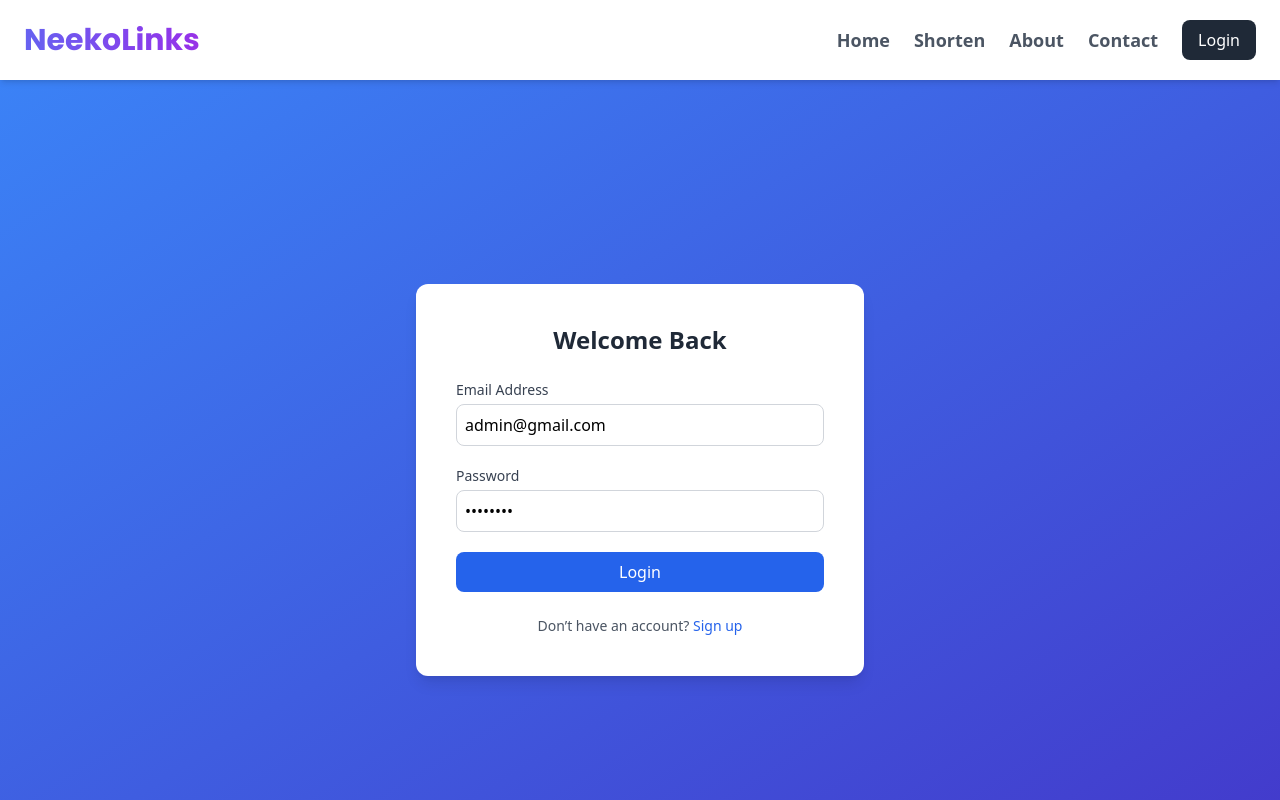
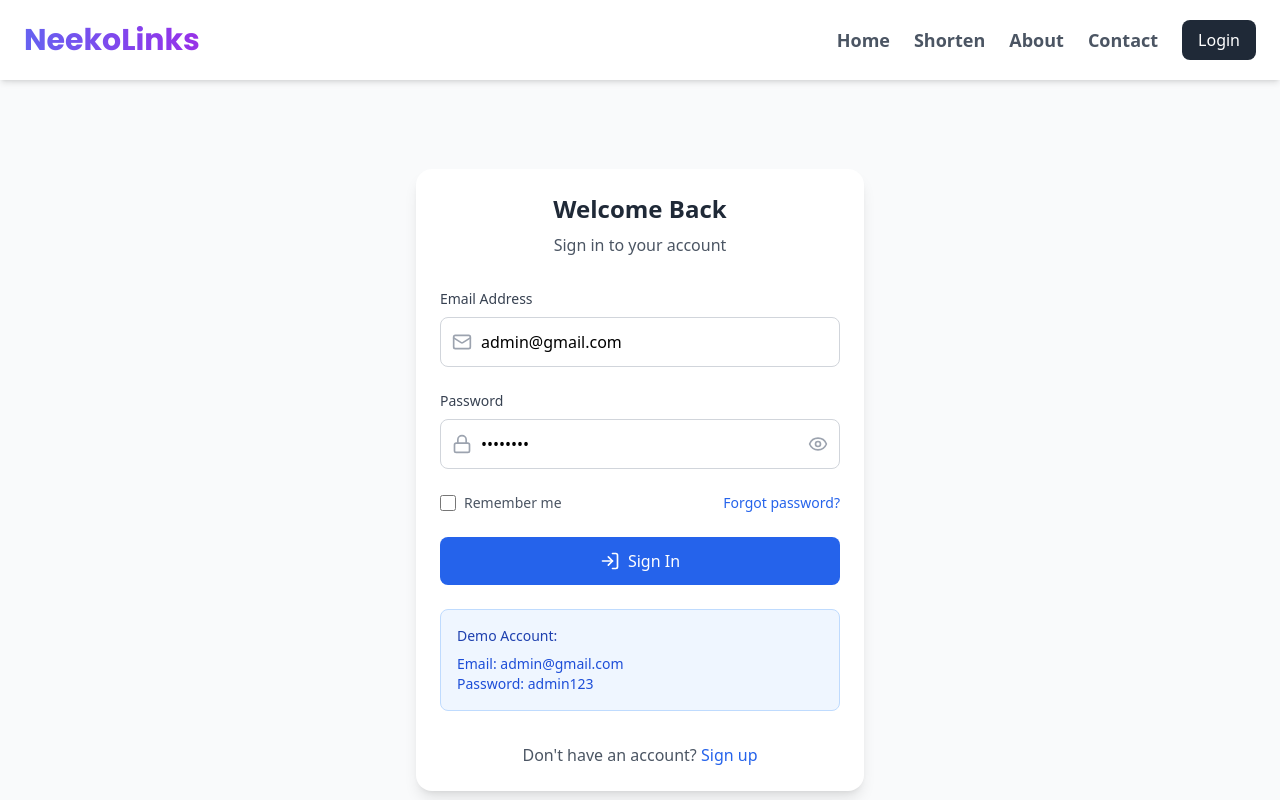
Before and after one commit to Adil-Soomro/neekoLinks, a Next.js app: page /login in a window 1280 px wide. Shown: the top 800 px of the page. Built offline with nearby package versions, Linux system fonts and the light colour scheme.

Commit message:
Improved version and fixed error

```diff
--- a/app/api/dashboard/route.js
+++ b/app/api/dashboard/route.js
@@ -5,11 +5,10 @@ import { url } from "@/models/URLSchema";
 export async function GET() {
   try {
     // Connect to Database +++
-   await connectdb()
+    await connectdb();
 
     // Fetch all items from the "contact" collection
-    const items = await url.find()
-    console.log(items)
+    const items = await url.find();
 
     return Response.json({
       success: true,
@@ -31,7 +30,6 @@ export async function GET() {
 export async function DELETE(req) {
   try {
     const { id } = await req.json();
-    console.log("Received ID:", id);
 
     if (!id) {
       return new Response(
@@ -40,11 +38,9 @@ export async function DELETE(req) {
       );
     }
 
-    // connect database +++
-    await connectdb()
+    await connectdb();
 
-    const result = await url.deleteOne({_id: new ObjectId(id)})
-    // const result = await collection.deleteOne({ _id: new ObjectId(id) });
+    const result = await url.deleteOne({ _id: new ObjectId(id) });
 
     if (result.deletedCount === 1) {
       return new Response(
--- a/app/api/generate/route.js
+++ b/app/api/generate/route.js
@@ -2,68 +2,40 @@ import connectdb from "@/lib/mongodb";
 import { url } from "@/models/URLSchema";
 
 export async function POST(request) {
+  const body = await request.json();
+  const shorturl = body.shorturl;
 
-    const body = await request.json()
-    const shorturl = body.shorturl;
-    console.log(shorturl)
+  await connectdb();
 
-    // Connect to Database +++
-    await connectdb()
-
-    const doc = await url.findOne({ shortUrl: shorturl })
+  const doc = await url.findOne({ shortUrl: shorturl });
   if (doc) {
-        return Response.json({ success: false, error: true, message: 'URL Already Exists!' })
+    return Response.json({
+      success: false,
+      error: true,
+      message: "URL Already Exists!",
+    });
   }
 
   const result = await url.create({
     url: body.url,
     shortUrl: body.shorturl,
-        clicks: 0
-    })
-    console.log(result);
+    clicks: 0,
+  });
 
-    return Response.json({ success: true, error: false, message: 'URL Generated Successfully!' })
+  return Response.json({
+    success: true,
+    error: false,
+    message: "URL Generated Successfully!",
+  });
 }
 
-//   export async function GET(req) {
-//     const { shorturl } = req.query;
-
-//     if (!shorturl) {
-//         return new Response(
-//             JSON.stringify({ success: false, message: "shorturl is required" }),
-//             { status: 400 }
-//         );
-//     }
-
-//     // connect to database +++
-//     await connectdb()
-
-//     const link = await url.findOne({ shorturl });
-//     if (!link) {
-//         return new Response(
-//             JSON.stringify({ success: false, message: "URL not found" }),
-//             { status: 404 }
-//         );
-//     }
-
-//     // Increment the click count
-//     await url.updateOne(
-//         { shorturl },
-//         { $inc: { clicks: 1 } }
-//     );
-
-//     // Redirect the user to the original URL
-//     return new Response(null, {
-//         status: 302,
-//         headers: { Location: link.url },
-//     });
-// }
 export async function GET() {
-    // connect to database +++
   await connectdb();
 
   const data = await url.find().sort({ createdAt: -1 }).limit(6);
 
-    return new Response(JSON.stringify({ success: true, data }),
-        { status: 200, headers: { 'content-type': 'application/json' } });
+  return new Response(JSON.stringify({ success: true, data }), {
+    status: 200,
+    headers: { "content-type": "application/json" },
+  });
 }
--- a/app/login/page.js
+++ b/app/login/page.js
@@ -2,14 +2,20 @@
 import React, { useState } from "react";
 import crypto from "crypto";
 import { useRouter } from "next/navigation";
+import { Eye, EyeOff, Lock, Mail, LogIn } from "lucide-react";
+import toast, { Toaster } from "react-hot-toast";
 
-const Page = () => {
+const LoginPage = () => {
   const router = useRouter();
   const [email, setEmail] = useState("admin@gmail.com");
   const [password, setPassword] = useState("admin123");
+  const [showPassword, setShowPassword] = useState(false);
+  const [isLoading, setIsLoading] = useState(false);
 
   const handleSubmit = async (e) => {
     e.preventDefault();
+    setIsLoading(true);
+
     try {
       const res = await fetch("/api/login", {
         method: "POST",
@@ -18,81 +24,152 @@ const Page = () => {
       });
 
       const data = await res.json();
-      console.log(data);
+
       if (data.success) {
         const token = crypto.randomBytes(16).toString("hex");
         const expiry = Date.now() + 3600000;
+
         localStorage.setItem("token", token);
         localStorage.setItem("tokenExpiry", expiry);
-        router.push("/dashboard");
-      } else if (data.error) {
-        alert(data.message);
+
+        toast.success("Login successful!");
+        setTimeout(() => router.push("/dashboard"), 1000);
+      } else {
+        toast.error(data.message || "Invalid credentials");
       }
     } catch (error) {
-      alert("An error occurred during login. Please try again.");
+      toast.error("Login failed. Please try again.");
+    } finally {
+      setIsLoading(false);
     }
   };
 
   return (
-    <div className="flex min-h-screen items-center justify-center bg-gradient-to-br from-blue-500 to-indigo-700 px-4">
-      <div className="w-full max-w-md bg-white rounded-xl shadow-lg p-8 sm:p-10">
-        <h2 className="text-2xl font-bold text-gray-800 text-center mb-6">
+    <>
+      <Toaster position="top-center" />
+      <div className="min-h-screen bg-gray-50 flex items-center justify-center p-4">
+        <div className="w-full max-w-md">
+          <div className="bg-white rounded-2xl shadow-lg p-6">
+            <div className="text-center mb-8">
+              <h1 className="text-2xl font-bold text-gray-800 mb-2">
                 Welcome Back
-        </h2>
-        <form onSubmit={handleSubmit} className="space-y-5">
+              </h1>
+              <p className="text-gray-600">Sign in to your account</p>
+            </div>
+
+            <form onSubmit={handleSubmit} className="flex flex-col gap-6">
               <div>
-            <label
-              htmlFor="email"
-              className="block text-sm font-medium text-gray-700"
-            >
+                <label className="block text-sm font-medium text-gray-700 mb-2">
                   Email Address
                 </label>
+                <div className="relative">
+                  <Mail className="absolute left-3 top-1/2 transform -translate-y-1/2 h-5 w-5 text-gray-400" />
                   <input
                     type="email"
-              id="email"
-              className="mt-1 w-full p-2 border border-gray-300 rounded-lg focus:ring-2 focus:ring-blue-500 focus:outline-none"
                     value={email}
                     onChange={(e) => setEmail(e.target.value)}
-              placeholder="you@example.com"
+                    className="w-full pl-10 pr-4 py-3 border border-gray-300 rounded-lg focus:ring-2 focus:ring-blue-500 focus:border-blue-500 outline-none transition"
+                    placeholder="admin@gmail.com"
                     required
                   />
                 </div>
+              </div>
 
               <div>
-            <label
-              htmlFor="password"
-              className="block text-sm font-medium text-gray-700"
-            >
+                <label className="block text-sm font-medium text-gray-700 mb-2">
                   Password
                 </label>
+                <div className="relative">
+                  <Lock className="absolute left-3 top-1/2 transform -translate-y-1/2 h-5 w-5 text-gray-400" />
                   <input
-              type="password"
-              id="password"
-              className="mt-1 w-full p-2 border border-gray-300 rounded-lg focus:ring-2 focus:ring-blue-500 focus:outline-none"
+                    type={showPassword ? "text" : "password"}
                     value={password}
                     onChange={(e) => setPassword(e.target.value)}
-              placeholder="••••"
+                    className="w-full pl-10 pr-12 py-3 border border-gray-300 rounded-lg focus:ring-2 focus:ring-blue-500 focus:border-blue-500 outline-none transition"
+                    placeholder="••••••••"
                     required
                   />
+                  <button
+                    type="button"
+                    onClick={() => setShowPassword(!showPassword)}
+                    className="absolute right-3 top-1/2 transform -translate-y-1/2"
+                  >
+                    {showPassword ? (
+                      <EyeOff className="h-5 w-5 text-gray-400 hover:text-gray-600" />
+                    ) : (
+                      <Eye className="h-5 w-5 text-gray-400 hover:text-gray-600" />
+                    )}
+                  </button>
+                </div>
+              </div>
+
+              <div className="flex items-center justify-between">
+                <label className="flex items-center">
+                  <input
+                    type="checkbox"
+                    className="h-4 w-4 text-blue-600 rounded focus:ring-blue-500"
+                  />
+                  <span className="ml-2 text-sm text-gray-600">
+                    Remember me
+                  </span>
+                </label>
+                <a
+                  href="#"
+                  className="text-sm text-blue-600 hover:text-blue-800"
+                >
+                  Forgot password?
+                </a>
               </div>
 
               <button
                 type="submit"
-            className="w-full bg-blue-600 text-white py-2 px-4 rounded-lg hover:bg-blue-700 focus:ring-4 focus:ring-blue-300 transition duration-300"
+                disabled={isLoading}
+                className="w-full bg-blue-600 hover:bg-blue-700 text-white py-3 px-4 rounded-lg font-medium transition duration-200 disabled:opacity-70 disabled:cursor-not-allowed flex items-center justify-center"
               >
-            Login
+                {isLoading ? (
+                  <>
+                    <div className="h-5 w-5 border-2 border-white border-t-transparent rounded-full animate-spin mr-2"></div>
+                    Signing in...
+                  </>
+                ) : (
+                  <>
+                    <LogIn className="h-5 w-5 mr-2" />
+                    Sign In
+                  </>
+                )}
               </button>
+
+              <div className="bg-blue-50 border border-blue-200 rounded-lg p-4">
+                <p className="text-sm text-blue-800 font-medium mb-2">
+                  Demo Account:
+                </p>
+                <div className="text-sm text-blue-700">
+                  <p>
+                    Email: <span className="font-medium">admin@gmail.com</span>
+                  </p>
+                  <p>
+                    Password: <span className="font-medium">admin123</span>
+                  </p>
+                </div>
+              </div>
             </form>
 
-        <p className="text-center text-sm text-gray-600 mt-6">
-          Don’t have an account?{" "}
-          <a href="#" className="text-blue-600 hover:underline">
+            <div className="mt-8 text-center">
+              <p className="text-gray-600">
+                Don't have an account?{" "}
+                <a
+                  href="#"
+                  className="text-blue-600 hover:text-blue-800 font-medium"
+                >
                   Sign up
                 </a>
               </p>
             </div>
           </div>
+        </div>
+      </div>
+    </>
   );
 };
 
-export default Page;
+export default LoginPage;
--- a/app/shorten/page.js
+++ b/app/shorten/page.js
@@ -56,19 +56,18 @@ const Shorten = () => {
   }, [generated]);
 
   const handleGenerate = () => {
-    setGenLoading(true);
-    if (url === "") {
+    if (!url) {
       setUrlError("URL is required.");
       return;
     } else {
-      setUrlError(""); // Clear the error message when URL is valid
+      setUrlError("");
     }
 
-    if (shortUrl === "") {
+    if (!shortUrl) {
       setShortUrlError("Short URL is required.");
       return;
     } else {
-      setShortUrlError(""); // Clear the error message when Short URL is valid
+      setShortUrlError("");
     }
     if (!url.includes("https://")) {
       setErrorMessage("Invalid Link! URL must include https://");
@@ -77,49 +76,40 @@ const Shorten = () => {
       setErrorMessage("");
     }
 
-    const myHeaders = new Headers();
-    myHeaders.append("Content-Type", "application/json");
+    setGenLoading("true");
 
-    const raw = JSON.stringify({
-      url: url,
-      shorturl: shortUrl,
+    const request = fetch("/api/generate", {
+      method: "POST",
+      headers: { "Content-Type": "application/json" },
+      body: JSON.stringify({
+        url,
+        shorturl: shortUrl,
+      }),
+    }).then(async (res) => {
+      const result = await res.json();
+
+      if (!result.success) {
+        throw new Error("URL Already Exists");
+      }
+
+      return result;
     });
 
-    const requestOptions = {
-      method: "POST",
-      headers: myHeaders,
-      body: raw,
-      redirect: "follow",
-    };
-
-    setTimeout(() => {
-      fetch("/api/generate", requestOptions)
-        .then((response) => response.json())
-        .then((result) => {
-          if (result.success) {
-            if (url.includes("https://")) {
-              toast.success("Your Link Generated Successfully!");
-              setGenerated(`${process.env.NEXT_PUBLIC_HOST}/${shortUrl}`);
-              setURL("");
-              setShortURL("");
-              setGenLoading(false);
-            } else {
-              toast.error("Invalid Link! URL must include https://");
-              setGenLoading(false);
-            }
-          } else {
-            toast.error("URL Already Exists!");
-            setGenLoading(false);
-          }
-        })
-        .catch(() => reject("Something went wrong, try again later!"));
-    }, 2000);
-
-    toast.promise(promise, {
+    toast.promise(request, {
       loading: "Submitting...",
       success: <b>Your Link Generated Successfully!</b>,
       error: (error) => <b>{error}</b>,
     });
+
+    request
+      .then(() => {
+        setGenerated(`${process.env.NEXT_PUBLIC_HOST}/${shortUrl}`);
+        setURL("");
+        setShortURL("");
+      })
+      .finally(() => {
+        setGenLoading(false);
+      });
   };
   const ValidateURL = (e) => {
     const isValidLink = e.includes("https://") && e.includes(".");
--- a/components/LayoutComponents/Navbar.js
+++ b/components/LayoutComponents/Navbar.js
@@ -2,9 +2,10 @@
 import React, { useEffect, useState } from "react";
 import { motion } from "framer-motion";
 import Link from "next/link";
-import { redirect, usePathname } from "next/navigation";
+import { usePathname, useRouter } from "next/navigation";
 
 const Navbar = () => {
+  const router = useRouter();
   const [isMenuOpen, setIsMenuOpen] = useState(false);
   const [LoggedIn, setLoggedIn] = useState(false);
 
@@ -18,7 +19,7 @@ const Navbar = () => {
         setLoggedIn(false);
       }
     } catch (error) {
-      redirect("/login");
+      router.push("/login");
     }
   }, []);
 
@@ -60,18 +61,6 @@ const Navbar = () => {
               </span>
             </Link>
           ))}
-          {/* <Link
-            href="/dashboard"
-            className={`py-2 px-3 rounded-xl ${
-              pathname === "/dashboard"
-                ? "text-blue-800"
-                : "text-gray-800 hover:text-black"
-            }`}
-          >
-            <span className="text-lg transition-all duration-300">
-              Dashboard
-            </span>
-          </Link> */}
           {LoggedIn ? (
             <Link
               href={"/dashboard"}
@@ -87,7 +76,7 @@ const Navbar = () => {
           ) : (
             <button
               onClick={() => {
-                redirect("/login");
+                router.push("/login");
               }}
               className={`block py-2 px-4 bg-gray-800 text-white hover:bg-gray-950 rounded-lg text-start font-medium`}
             >
@@ -181,7 +170,7 @@ const Navbar = () => {
           <button
             onClick={() => {
               setIsMenuOpen(false);
-              redirect("/login");
+              router.push("/login");
             }}
             className={`block py-2 px-4 w-full text-start hover:bg-gray-300 font-medium ${
               pathname === "/login"
--- a/components/dashboard/DashboardPage.js
+++ b/components/dashboard/DashboardPage.js
@@ -24,8 +24,8 @@ const DashboardPage = () => {
   const [activeSection, setActiveSection] = useState("overview");
   const [isSidebarOpen, setIsSidebarOpen] = useState(true);
   const [loading, setLoading] = useState(true);
-  const [error, setError] = (useState < string) | (null > null);
-  const [data, setData] = useState < any > null;
+  const [error, setError] = useState(null);
+  const [data, setData] = useState(null);
   const [handleLogout, setHandleLogout] = useState(false);
 
   // CLIENT-SAFE token check
```
Also changed, not shown: app/api/updatedocument/[id]/route.js (+15 -8 lines). Lines whose indentation alone changed are shown as unchanged.
